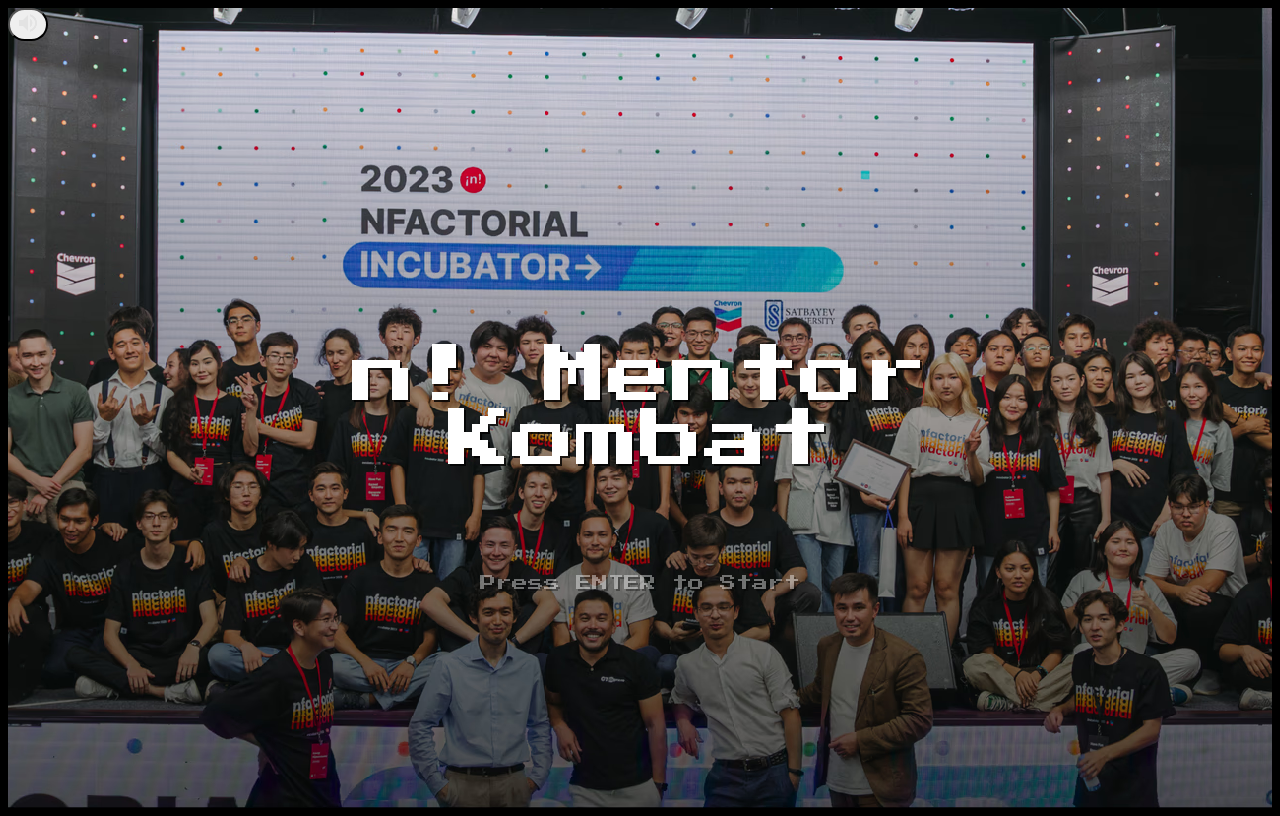
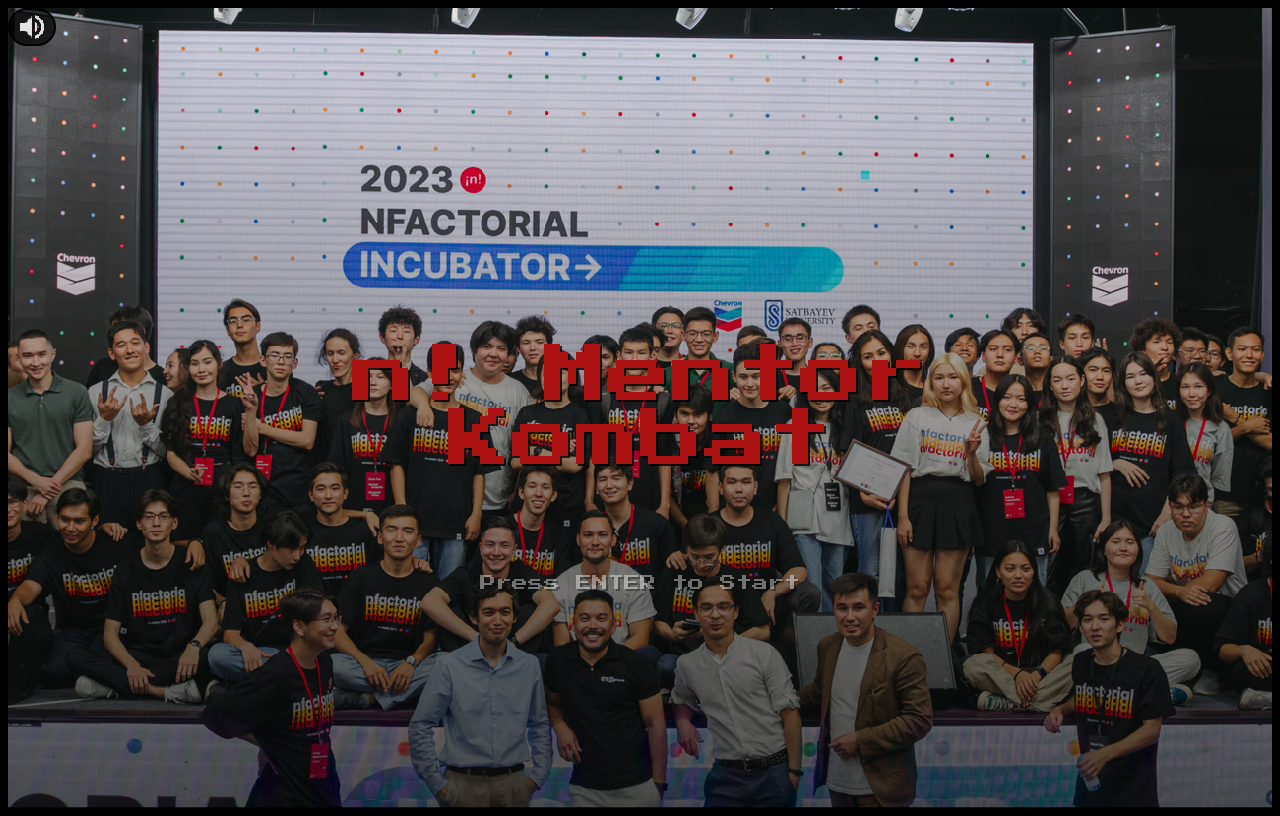
Before and after one commit to IgorBlink/Mentor-Kombat, a Next.js app in the folder mentorkombat/: page / in a window 1280 px wide. Built offline with nearby package versions, Linux system fonts and the light colour scheme; a web font is replaced by a local one.

Commit message:
red-color & mute-button

```diff
--- a/mentorkombat/app/globals.css
+++ b/mentorkombat/app/globals.css
@@ -46,6 +46,10 @@ body {
 
 .blink {
   animation: blink 1.2s infinite;
+}
+
+.red-blood {
+  color: rgb(174, 19, 19); /* Чистый красный */
 }
 
 @keyframes blink {
@@ -129,3 +133,7 @@ body {
   transform: scale(1.1);
   box-shadow: 0 0 10px #ff6b00;
 }
+
+.mute-bg {
+  background: rgba(0,0,0,0.7) !important;
+}
--- a/mentorkombat/app/page.tsx
+++ b/mentorkombat/app/page.tsx
@@ -31,7 +31,7 @@ export default function IntroScreen() {
           priority
         />
       </div>
-      <div className={`game-text text-red-900 text-[4rem] text-center font-bold absolute top-1/2 left-1/2 transform -translate-x-1/2 -translate-y-1/2 z-20`}>
+      <div className={`game-text red-blood text-[4rem] text-center font-bold absolute top-1/2 left-1/2 transform -translate-x-1/2 -translate-y-1/2 z-20`}>
         n! Mentor Kombat
       </div>
 
--- a/mentorkombat/components/mute-button.tsx
+++ b/mentorkombat/components/mute-button.tsx
@@ -9,15 +9,16 @@ export function MuteButton() {
   return (
     <button
       onClick={toggleMute}
-      className="fixed bottom-4 left-4 z-50 bg-black/50 p-2 rounded-full hover:bg-black/70 transition-colors"
+      style={{ background: 'rgba(0,0,0,0.7)' }}
+      className="fixed top-4 left-4 z-50 mute-bg border-2 border-white shadow-lg p-3 rounded-full flex items-center justify-center hover:bg-black/90 transition-colors"
       aria-label={isMuted ? "Unmute" : "Mute"}
     >
       <Image
         src={isMuted ? "/images/icons/volume_off_24dp_E3E3E3.png" : "/images/icons/volume_up_24dp_E3E3E3.png"}
         alt={isMuted ? "Unmute" : "Mute"}
-        width={24}
-        height={24}
-        className="text-white"
+        width={32}
+        height={32}
+        className=""
       />
     </button>
   )
```
